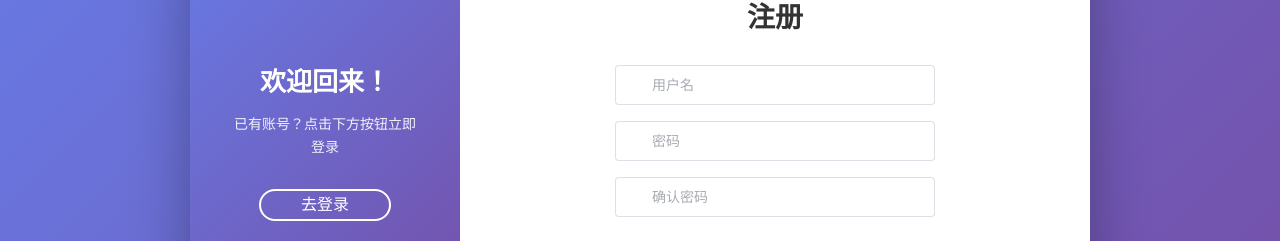
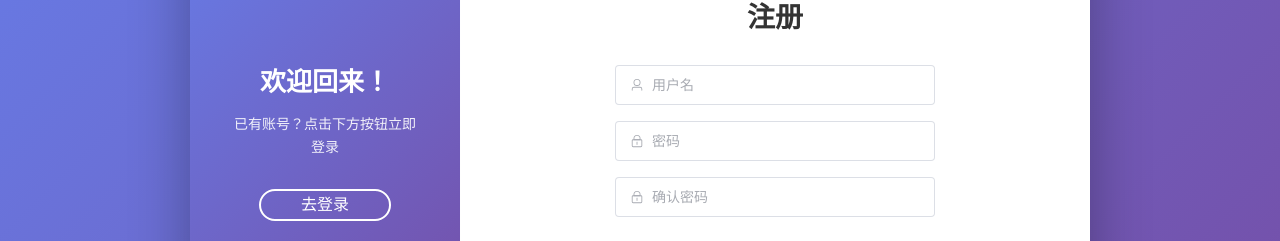
Before and after one commit to CthulhuFutan/equipment-loadout-optimizer, a Vue app in the folder rune_server_frontend/: page /login in a window 1280 px wide. Both pictures are taken after a click on the button "去注册". Shown: the part 259-500 px from the top of the page. Built offline with nearby package versions, Linux system fonts and the light colour scheme; no server answers.

Commit message:
登录页面图标异常修复+新增兜底信息

```diff
--- a/rune_server_frontend/src/views/Login.vue
+++ b/rune_server_frontend/src/views/Login.vue
@@ -4,6 +4,7 @@ import {ref} from "vue";
 import {useRouter} from 'vue-router'
 import {ElMessage} from "element-plus";
 import {login, register} from "@/api/auth.ts";
+import {User, Lock} from "@element-plus/icons-vue";
 
 const router = useRouter()
 const isLogin = ref(true);
@@ -36,6 +37,10 @@ async function submitLogin() {
   // res：{code: 401, message: '用户名或密码错误'}
   else if (res.code === 401) {
     ElMessage.error(res.message)
+    return
+  }
+  else{
+    ElMessage.error(res.message || '操作失败')
     return
   }
 }
@@ -73,6 +78,10 @@ async function submitRegister() {
     ElMessage.error(res.message)
     return
   }
+  else{
+    ElMessage.error(res.message || '操作失败')
+    return
+  }
 }
 
 // 切换
@@ -88,8 +97,8 @@ const toggleMode = () => {
       <div class="form-panel">
         <el-form v-show="isLogin" class="form-box" :model="loginForm">
           <h2 class="form-title">登录</h2>
-          <el-input id="loginUsername" v-model="loginForm.username" placeholder="用户名" prefix-icon="User" size="large" class="form-input"/>
-          <el-input id="loginPassword" v-model="loginForm.password" type="password" placeholder="密码" prefix-icon="Lock" size="large" class="form-input" show-password/>
+          <el-input id="loginUsername" v-model="loginForm.username" placeholder="用户名" :prefix-icon="User" size="large" class="form-input"/>
+          <el-input id="loginPassword" v-model="loginForm.password" type="password" placeholder="密码" :prefix-icon="Lock" size="large" class="form-input" show-password/>
           <el-button type="primary" size="large" class="submit-btn" @click="submitLogin">
             登 录
           </el-button>
@@ -97,9 +106,9 @@ const toggleMode = () => {
 
         <el-form v-show="!isLogin" class="form-box" :model="registerForm">
           <h2 class="form-title">注册</h2>
-          <el-input id="registerUsername" v-model="registerForm.username" placeholder="用户名" prefix-icon="User" size="large" class="form-input"/>
-          <el-input id="registerPassword" v-model="registerForm.password" type="password" placeholder="密码" prefix-icon="Lock" size="large" class="form-input" show-password/>
-          <el-input id="registerRepeatPassword" v-model="registerForm.repeatPassword" type="password" placeholder="确认密码" prefix-icon="Lock" size="large" class="form-input" show-password/>
+          <el-input id="registerUsername" v-model="registerForm.username" placeholder="用户名" :prefix-icon="User" size="large" class="form-input"/>
+          <el-input id="registerPassword" v-model="registerForm.password" type="password" placeholder="密码" :prefix-icon="Lock" size="large" class="form-input" show-password/>
+          <el-input id="registerRepeatPassword" v-model="registerForm.repeatPassword" type="password" placeholder="确认密码" :prefix-icon="Lock" size="large" class="form-input" show-password/>
           <el-button type="primary" size="large" class="submit-btn" @click="submitRegister">
             注 册
           </el-button>
```
